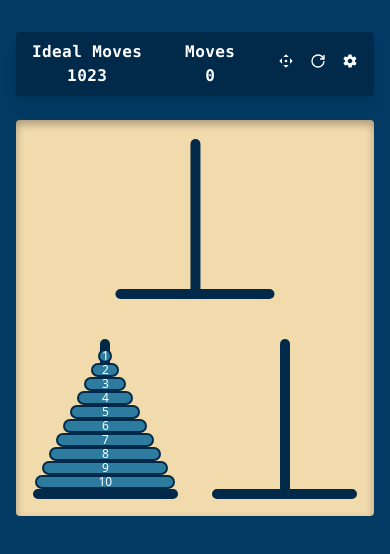
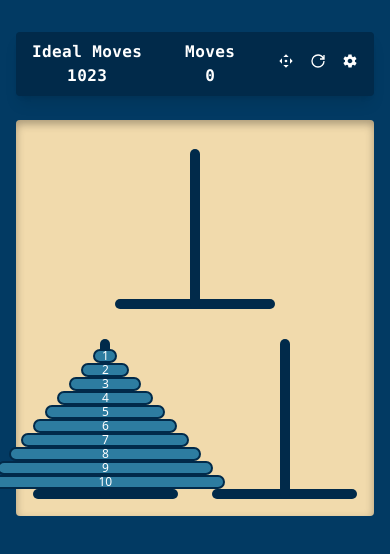
Before and after one commit to ivanvb/react-hanoi-tower, a React (Vite) app: page / in a window 390 px wide. Shown: the top 554 px of the page. Built offline with nearby package versions, Linux system fonts and the light colour scheme.

Commit message:
fix: disk dragging being offset

```diff
--- a/src/components/Disk/Disk.jsx
+++ b/src/components/Disk/Disk.jsx
@@ -1,7 +1,7 @@
 import { forwardRef } from 'react';
 
 const Disk = forwardRef(({ className, color, diskId, style, innerRef, ...rest }, ref) => {
-    const calculatedWidth = diskId * 14;
+    const calculatedWidth = diskId * 24;
 
     function setRef(refVal) {
         if (ref) {
--- a/src/styles/tailwind.css
+++ b/src/styles/tailwind.css
@@ -107,13 +107,15 @@ body {
     }
 
     .box {
-        width: min(45%, 180px);
+        width: min(45%, 165px);
     }
 
     .box:nth-of-type(2) {
         position: absolute;
-        top: 0;
-        left: 50%;
-        transform: translateX(-50%);
+        top: 10px;
+        left: 0;
+        right: 0;
+        margin: auto;
+        padding-top: 0px;
     }
 }
```
